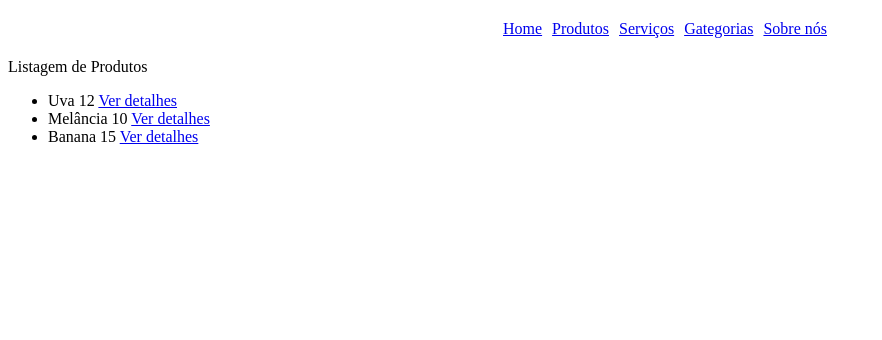
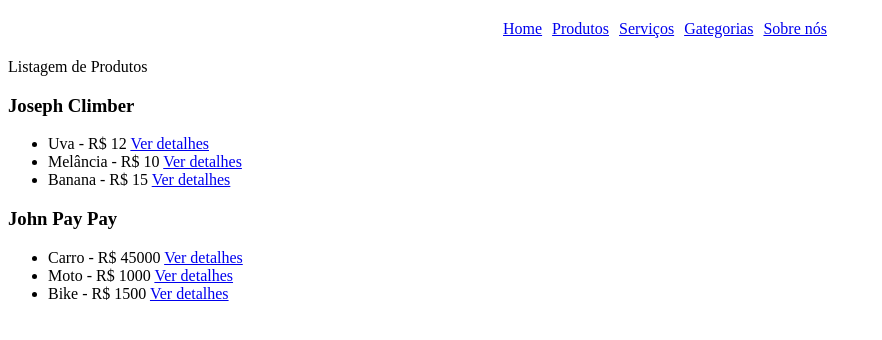
Before and after one commit to Tarcizolopes/Django-Project-Senac-23, a Django app: page /produtos/ in a window 1280 px wide. Shown: the top 340 px of the page, without its empty margins (0-882 px from the left). Run offline with Django 3.2, Linux system fonts and the light colour scheme.

Commit message:
Add novo vendedor

```diff
--- a/produtos/templates/listagem_produtos.html
+++ b/produtos/templates/listagem_produtos.html
@@ -1,11 +1,15 @@
 {% extends 'templates/base.html' %}
 
-{% block conteudo%}
+{% block conteudo %}
     Listagem de Produtos
+    {% for produtos_do_vendedor in produtos_dos_vendedores %}
+    <div>
+        <h3>{{ produtos_do_vendedor.vendedor.nome }}</h3>
+    </div>
     <ul>
-    {% for produto in produtos%}
-        <li>{{produto.nome}}
-        {{produto.preco}} <a href='/'> Ver detalhes </a></li>
+    {% for produto in produtos_do_vendedor.produtos %}
+        <li>{{produto.nome}} - R$ {{produto.preco}} <a href='/'> Ver detalhes </a></li>
     {% endfor %}
     </ul>
+    {% endfor %}
 {% endblock conteudo %}
--- a/produtos/views.py
+++ b/produtos/views.py
@@ -2,10 +2,22 @@ from django.shortcuts import render
 
 # Create your views here.
 def listagem_produtos(request):
-    context = {
-        'produtos': [{'nome': 'Uva', 'preco': 12},
-                     {'nome': 'Melância', 'preco': 10},
-                     {'nome': 'Banana', 'preco': 15}
-                    ]
+    produtos_dos_vendedores = [{
+        'vendedor': {'nome': 'Joseph Climber'},
+        'produtos': [
+            {'nome': 'Uva', 'preco': 12},
+            {'nome': 'Melância', 'preco': 10},
+            {'nome': 'Banana', 'preco': 15},
+        ]
+    },
+    {
+       'vendedor': {'nome': 'John Pay Pay'},
+       'produtos': [
+            {'nome': 'Carro', 'preco': 45000},
+            {'nome': 'Moto', 'preco': 1000},
+            {'nome': 'Bike', 'preco': 1500},
+        ]
     }
+    ]
+    context = {'produtos_dos_vendedores': produtos_dos_vendedores}
     return render(request, './templates/listagem_produtos.html', context)
```
